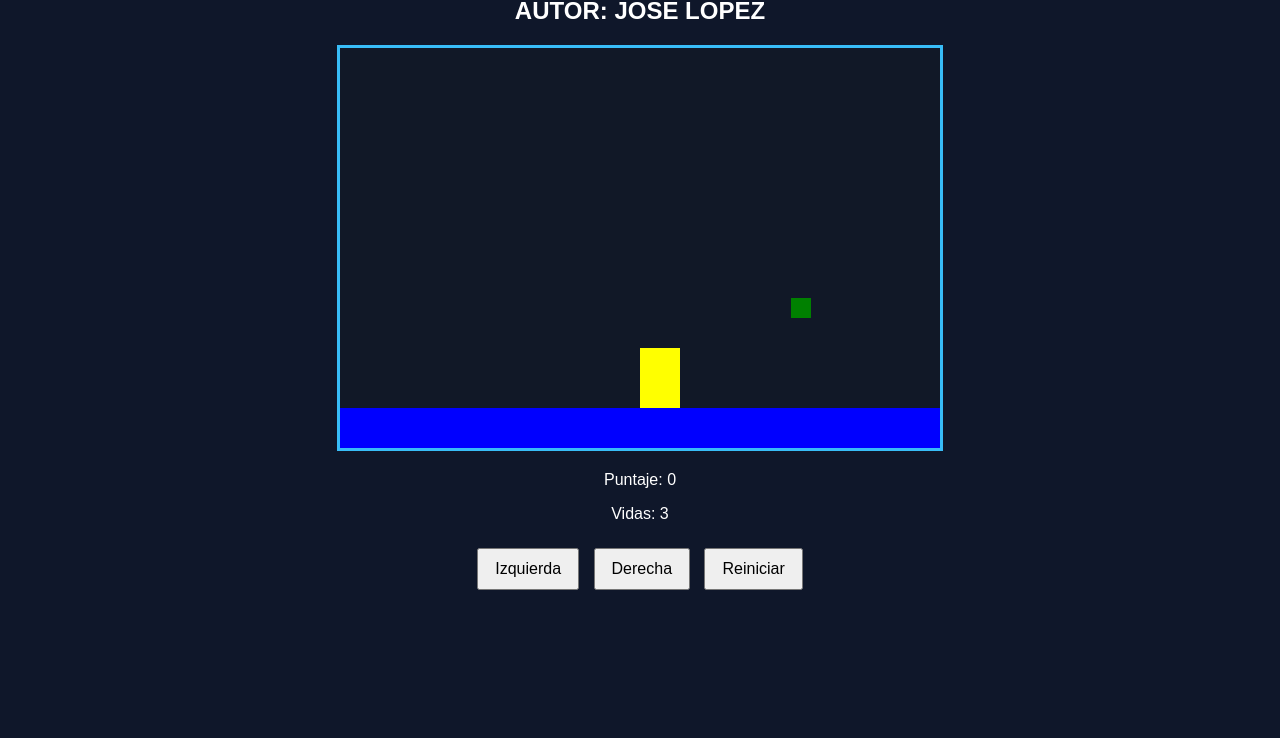
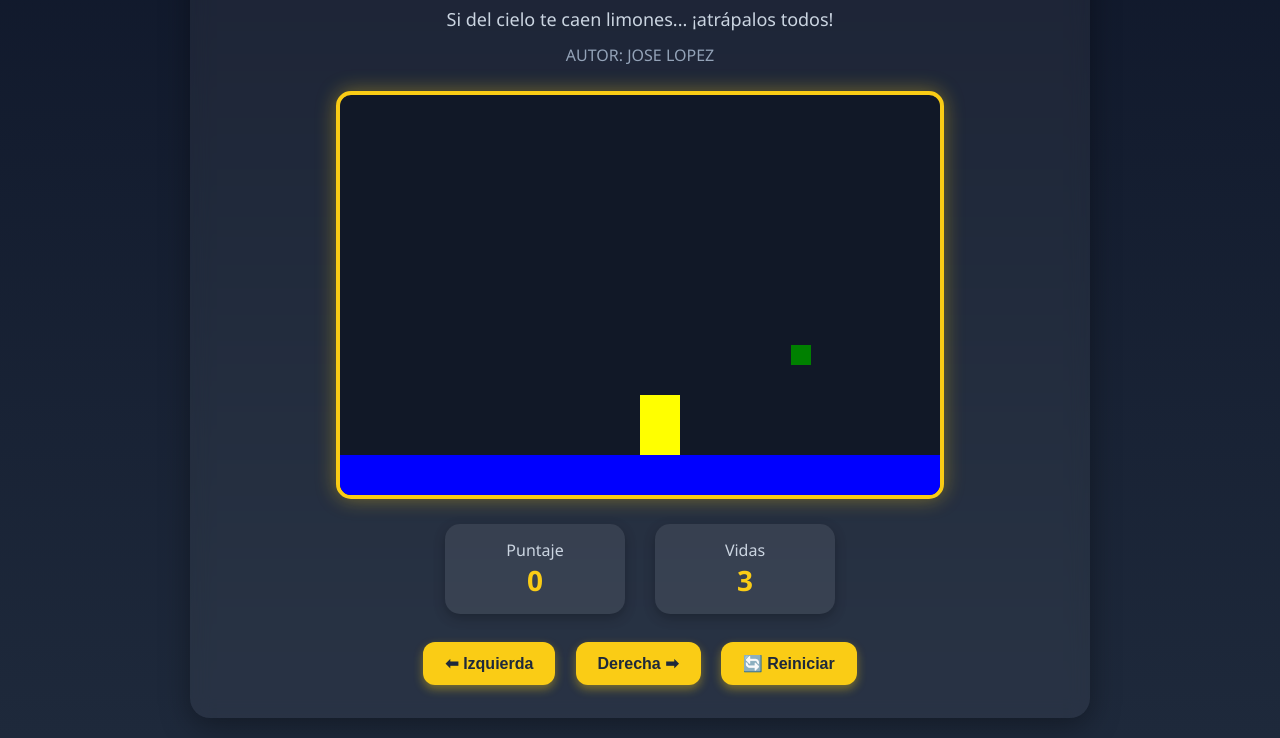
Before and after one commit to Lopezzz10/juego_limones, a plain HTML site: page index.html in a window 1280 px wide. Shown: the part 141-879 px from the top of the page. Before the commit the page ends 800 px from the top, so only its background shows below. Drawn offline with Linux system fonts and the light colour scheme.

Commit message:
Mejoras visuales con IA

```diff
--- a/index.html
+++ b/index.html
@@ -1,26 +1,44 @@
 <!DOCTYPE html>
-<html>
+<html lang="es">
 <head>
+    <meta charset="UTF-8">
+    <meta name="viewport" content="width=device-width, initial-scale=1.0">
+    <title>Atrapar Limones</title>
     <link rel="stylesheet" href="limones.css">
     <script src="utils.js"></script>
-<title>Caza Estrellas</title>
 </head>
 <body onload="iniciar()">
+
     <div class="contenedor">
-    <h1>Atrapar Limones</h1>
-    <p>Si del cielo te caen limones ..... </p>
+        <header class="encabezado">
+            <h1>🍋 Atrapar Limones</h1>
+            <p>Si del cielo te caen limones... ¡atrápalos todos!</p>
             <h2>AUTOR: JOSE LOPEZ</h2>
+        </header>
+
+        <div class="zona-juego">
             <canvas id="areaJuego" width="600" height="400"></canvas>
+        </div>
+
         <div class="panel">
-      <p>Puntaje: <span id="txtPuntaje">0</span></p>
-      <p>Vidas: <span id="txtVidas">3</span></p>
+            <div class="card-info">
+                <p>Puntaje</p>
+                <span id="txtPuntaje">0</span>
             </div>
-    <div class="botones">
-      <button onclick="moverIzquierda()">Izquierda</button>
-      <button onclick="moverDerecha()">Derecha</button>
-      <button onclick="reiniciar()">Reiniciar</button>
+
+            <div class="card-info">
+                <p>Vidas</p>
+                <span id="txtVidas">3</span>
             </div>
         </div>
+
+        <div class="botones">
+            <button onclick="moverIzquierda()">⬅ Izquierda</button>
+            <button onclick="moverDerecha()">Derecha ➡</button>
+            <button onclick="reiniciar()">🔄 Reiniciar</button>
+        </div>
+    </div>
+
     <script src="limones.js"></script>
 </body>
 </html>
--- a/limones.css
+++ b/limones.css
@@ -1,31 +1,106 @@
 body {
-  font-family: Arial, sans-serif;
-  background-color: #0f172a;
+    font-family: 'Segoe UI', Tahoma, Geneva, Verdana, sans-serif;
+    background: linear-gradient(180deg, #0f172a, #1e293b);
     color: white;
     text-align: center;
     margin: 0;
     padding: 20px;
+    min-height: 100vh;
 }
 
 .contenedor {
-  max-width: 800px;
-  margin: 0 auto;
+    max-width: 850px;
+    margin: auto;
+    padding: 25px;
+    border-radius: 20px;
+    background: rgba(255, 255, 255, 0.05);
+    box-shadow: 0 8px 30px rgba(0, 0, 0, 0.35);
+    backdrop-filter: blur(10px);
+}
+
+.encabezado h1 {
+    font-size: 42px;
+    margin-bottom: 10px;
+    color: #facc15;
+    text-shadow: 0 0 10px rgba(250, 204, 21, 0.6);
+}
+
+.encabezado p {
+    font-size: 18px;
+    color: #cbd5e1;
+    margin-bottom: 10px;
+}
+
+.encabezado h2 {
+    font-size: 16px;
+    color: #94a3b8;
+    font-weight: normal;
+}
+
+.zona-juego {
+    margin: 25px 0;
 }
 
 canvas {
-  background-color: #111827;
-  border: 3px solid #38bdf8;
+    background: #111827;
+    border: 4px solid #facc15;
+    border-radius: 15px;
     display: block;
-  margin: 20px auto;
+    margin: auto;
+    box-shadow: 0 0 20px rgba(250, 204, 21, 0.4);
 }
 
 .panel {
+    display: flex;
+    justify-content: center;
+    gap: 30px;
     margin: 20px 0;
 }
 
+.card-info {
+    background: rgba(255, 255, 255, 0.08);
+    padding: 15px 30px;
+    border-radius: 15px;
+    min-width: 120px;
+    box-shadow: 0 4px 12px rgba(0, 0, 0, 0.25);
+}
+
+.card-info p {
+    margin: 0;
+    font-size: 16px;
+    color: #cbd5e1;
+}
+
+.card-info span {
+    font-size: 28px;
+    font-weight: bold;
+    color: #facc15;
+}
+
+.botones {
+    margin-top: 20px;
+}
+
 .botones button {
-  margin: 5px;
-  padding: 10px 16px;
+    margin: 8px;
+    padding: 12px 22px;
     font-size: 16px;
+    font-weight: bold;
+    border: none;
+    border-radius: 12px;
     cursor: pointer;
+    background: #facc15;
+    color: #1e293b;
+    transition: all 0.3s ease;
+    box-shadow: 0 4px 10px rgba(250, 204, 21, 0.4);
 }
+
+.botones button:hover {
+    transform: translateY(-3px);
+    background: #fde047;
+    box-shadow: 0 6px 15px rgba(250, 204, 21, 0.6);
+}
+
+.botones button:active {
+    transform: scale(0.97);
+}
--- a/limones.js
+++ b/limones.js
@@ -88,7 +88,7 @@ function detectarAtrapado(){
         }
         if(puntaje === 10){
             clearInterval(intervalo);
-            alert("¡TIENES LOS LIMONES, AHORA TE FALTA SAL Y TEQUILA!");
+            alert("TIENES LOS LIMONES, AHORA TE FALTA SAL Y TEQUILA");
         }
     }
 }
```
Lines whose indentation alone changed are shown as unchanged.
